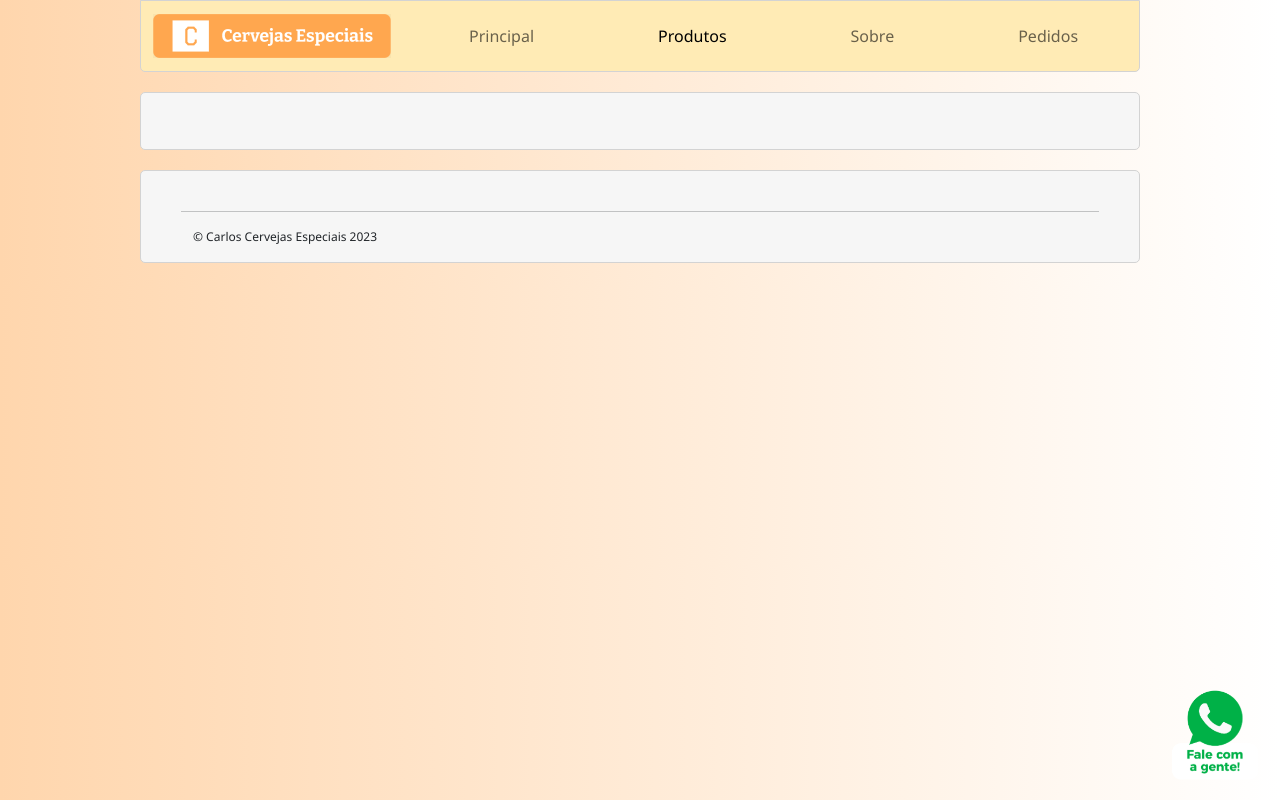
After one commit to KaulyLeite/cervejas_app, a Django app: page /produtos in a window 1280 px wide. The commit adds this page. Run offline with Django 4.2, Linux system fonts and the light colour scheme; data that the repository does not hold is empty.

Commit message:
feat: Criando a página de produtos contendo a lista dos produtos cadastrados via admin.

```diff
--- a/app/admin.py
+++ b/app/admin.py
@@ -1,5 +1,6 @@
 from django.contrib import admin
-from .models import Marca
+from .models import Marca, Produto
 
 # Register your models here.
 admin.site.register(Marca)
+admin.site.register(Produto)
--- /dev/null
+++ b/app/static/css/styles_produtos.css
@@ -0,0 +1,120 @@
+:root {
+    --border-thickness: 0.03em;
+    --dark-gray: #808080;
+    --light-orange: #FFA74F;
+    --pale-orange: #FFEBB5;
+    --very-light-gray: #F6F6F6;
+    --very-light-orange: #FFD6AD;
+}
+
+.card {
+    align-items: center;
+    display: flex;
+    flex-direction: column;
+    justify-content: center;
+    margin-top: 8px;
+    max-height: 355px;
+    min-height: 355px;
+    overflow: auto;
+}
+
+.card-body {
+    max-height: 355px;
+}
+
+.card-img-container {
+    align-items: center;
+    display: flex;
+    height: 100%;
+}
+
+@media (max-width: 600px) {
+    .card,
+    .card-img-container > img {
+        max-height: none;
+        min-height: auto;
+    }
+
+    .card-img-container > img {
+        height: auto;
+        margin: auto;
+        max-width: 50%;
+    }
+}
+
+.container {
+    background-color: var(--very-light-gray);
+    border: var(--border-thickness) solid lightgray;
+    border-radius: 5px;
+    margin: 20px auto;
+    max-width: 1000px;
+    padding: 32px 40px 24px;
+}
+
+.inactive {
+    opacity: 90%;
+}
+
+.logo {
+    width: 238px;
+}
+
+.nav-item {
+    padding: 0 54px;
+}
+
+.navbar-expand-lg {
+    background-color: var(--pale-orange);
+    border-color: lightgray;
+    border-radius: 0 0 5px 5px;
+    border-style: solid;
+    border-width: var(--border-thickness);
+    margin: auto;
+    max-width: 1000px;
+}
+
+.navbar-toggler {
+    margin: auto 0 auto auto;
+}
+
+.row.container {
+    padding: 40px 40px 0 40px;
+}
+
+.whatsapp {
+    bottom: 20px;
+    position: fixed;
+    right: 20px;
+}
+
+.whatsapp img {
+    height: 90px;
+    width: 90px;
+}
+
+body {
+    background-image: linear-gradient(to right, var(--very-light-orange), white);
+    font-family: 'Segoe UI', Tahoma, Geneva, Verdana, sans-serif;
+}
+
+h6 {
+    font-size: 18px;
+}
+
+p {
+    font-size: 14px;
+}
+
+p a {
+    color: var(--light-orange);
+    text-decoration: none;
+}
+
+p:nth-of-type(2) {
+    color: var(--dark-gray);
+    font-size: 12px;
+}
+
+p:last-child {
+    font-size: 12px;
+}
--- a/app/templates/main/base.html
+++ b/app/templates/main/base.html
@@ -31,7 +31,7 @@
                 </li>
                 <li class="nav-item">
                     {% block produtos %}
-                        <a class="nav-link inactive" href="">Produtos</a>
+                        <a class="nav-link inactive" href="{% url 'produtos' %}">Produtos</a>
                     {% endblock %}
                 </li>
                 <li class="nav-item">
@@ -40,8 +40,8 @@
                     {% endblock %}
                 </li>
                 <li class="nav-item">
-                    {% block pedido %}
-                        <a class="nav-link inactive" href="">Pedido</a>
+                    {% block pedidos %}
+                        <a class="nav-link inactive" href="">Pedidos</a>
                     {% endblock %}
                 </li>
             </ul>
@@ -59,7 +59,7 @@
             em toda a região de Garopaba e Imbituba - Santa Catarina.</p>
         <p>Oferecemos as melhores opções de cervejas artesanais do mercado com ótimo preço e qualidade.</p>
         <button class="btn btn-secondary" type="button">
-            <a class="text-button" href="">Conheça a nossa linha de cervejas especiais!</a>
+            <a class="text-button" href="{% url 'produtos' %}">Conheça a nossa linha de cervejas especiais!</a>
         </button>
     </div>
 
--- /dev/null
+++ b/app/templates/main/produtos.html
@@ -0,0 +1,46 @@
+{% extends "main/base.html" %}
+{% load static %}
+<title>{% block title %}Produtos - Carlos Cervejas Especiais{% endblock %}</title>
+{% block styles %}
+    <link href="{% static 'css/styles_produtos.css' %}" rel="stylesheet" type="text/css">
+{% endblock %}
+{% block home %}
+    <a class="nav-link inactive" href="{% url 'home' %}">Principal</a>
+{% endblock %}
+{% block produtos %}
+    <a class="nav-link active" href="{% url 'produtos' %}" aria-current="page">Produtos</a>
+{% endblock %}
+{% block content %}
+    <div class="container">
+        <div class="row">
+            {% for produto in produtos %}
+                <div class="col-md-6">
+                    <div class="card mb-3">
+                        <div class="row g-0">
+                            <div class="col-md-4">
+                                <div class="card-img-container">
+                                    <img src="{{ produto.imagem.url }}" class="img-fluid rounded-start"
+                                         alt="{{ produto.nome }}">
+                                </div>
+                            </div>
+
+                            <div class="col-md-8">
+                                <div class="card-body">
+                                    <h6 class="card-title">{{ produto.nome }} - {{ produto.quantidade }}ml</h6>
+                                    <p class="card-text">&#8226; {{ produto.descricao }}</p>
+                                    <p class="card-text">IBU {{ produto.ibu }} - ABV {{ produto.abv }}%</p>
+                                    <h6 class="card-title">R$ {{ produto.valor }}</h6>
+                                </div>
+                            </div>
+                        </div>
+                    </div>
+                </div>
+            {% endfor %}
+        </div>
+    </div>
+
+    <div class="container row">
+        <hr>
+        <p>&copy; Carlos Cervejas Especiais 2023</p>
+    </div>
+{% endblock %}
--- a/app/templates/main/sobre.html
+++ b/app/templates/main/sobre.html
@@ -35,6 +35,6 @@
             <a href="https://api.whatsapp.com/send?phone=5548991298261" target="_blank">(48) 99129-8261</a>
         </p>
         <hr>
-        <p>&copy; Carlos Cervejas Especiais 2022</p>
+        <p>&copy; Carlos Cervejas Especiais 2023</p>
     </div>
 {% endblock %}
--- a/app/urls.py
+++ b/app/urls.py
@@ -5,5 +5,6 @@ from . import views
 
 urlpatterns = [
                   path('', views.index, name="home"),
+                  path('produtos', views.produtos, name="produtos"),
                   path('sobre', views.sobre, name="sobre"),
               ] + static(settings.MEDIA_URL, document_root=settings.MEDIA_ROOT)
--- a/app/views.py
+++ b/app/views.py
@@ -1,8 +1,9 @@
 from django.shortcuts import render
 
-from app.models import Marca
+from app.models import Marca, Produto
 
 TEMPLATE_BASE = "main/base.html"
+TEMPLATE_PRODUTOS = "main/produtos.html"
 TEMPLATE_SOBRE = "main/sobre.html"
 
 
@@ -12,5 +13,10 @@ def index(request):
     return render(request, TEMPLATE_BASE, {'marcas': marcas})
 
 
+def produtos(request):
+    produtos = Produto.objects.all()
+    return render(request, TEMPLATE_PRODUTOS, {'produtos': produtos})
+
+
 def sobre(request):
     return render(request, TEMPLATE_SOBRE)
```
Also changed, not shown: app/models.py (+11 -0 lines), app/migrations/0002_produto.py (added), app/migrations/0003_alter_produto_nome.py (added), media/images/layback_cold_ipa.png (added), media/images/layback_hop_lager.png (added), media/images/lohn_bier_hop_lager.png (added), media/images/lohn_bier_serra_do_rio_do_rastro.png (added), media/images/sunset_brew_apa.png (added), media/images/sunset_brew_ipa.png (added), media/images/sunset_brew_lager.png (added), media/images/sunset_brew_session_ipa.png (added).
